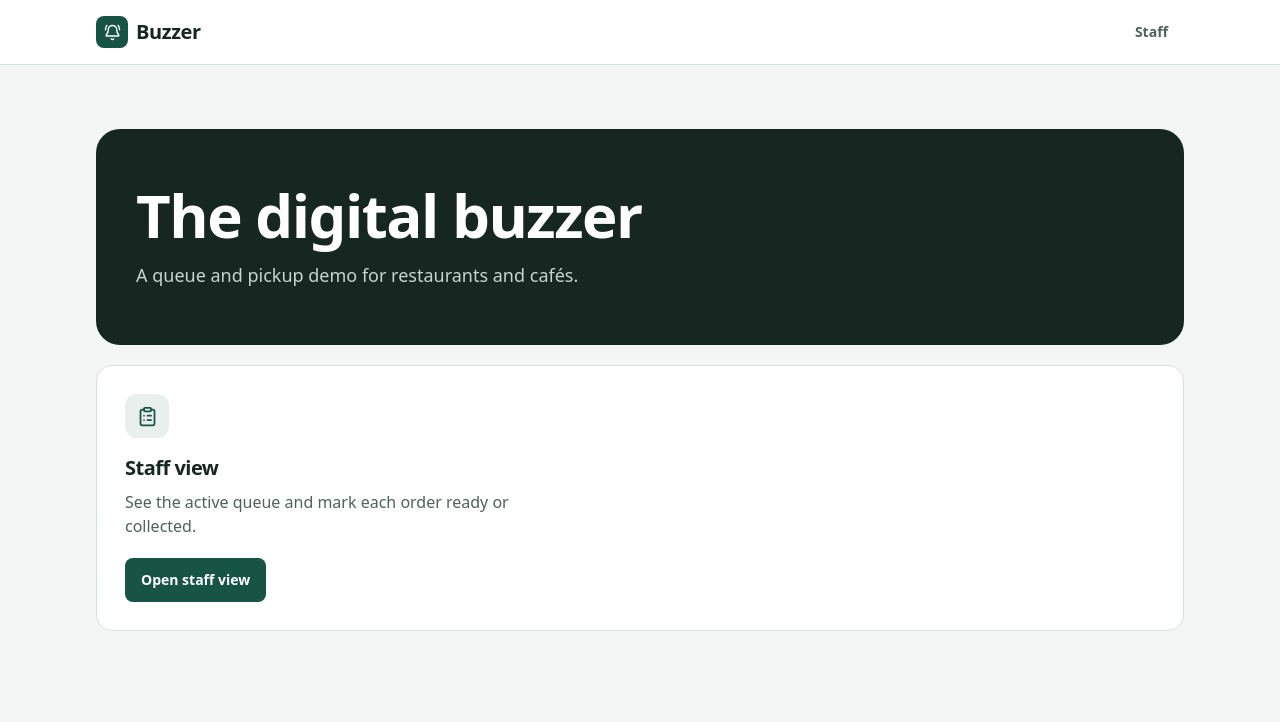
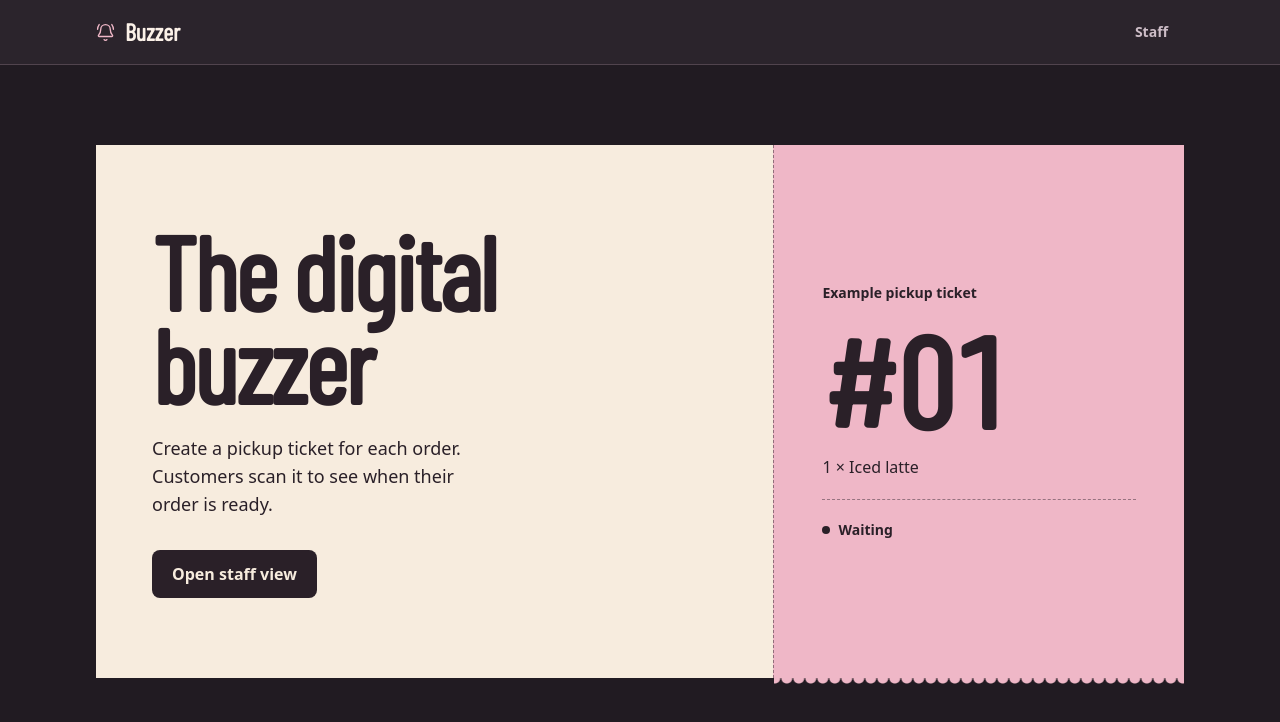
Before and after one commit to davidxx22/buzzer, a Next.js app: page / in a window 1280 px wide. Shown: the top 722 px of the page. Built offline with nearby package versions, Linux system fonts and the light colour scheme.

Commit message:
Redesign Buzzer with printed pickup tickets

```diff
--- a/package.json
+++ b/package.json
@@ -9,6 +9,7 @@
     "demo:shared": "node scripts/shared-demo.mjs"
   },
   "dependencies": {
+    "@fontsource/barlow-condensed": "^5.3.0",
     "@radix-ui/react-slot": "^1.2.4",
     "@vercel/functions": "^3.11.4",
     "class-variance-authority": "^0.7.1",
--- a/src/app/globals.css
+++ b/src/app/globals.css
@@ -1,27 +1,33 @@
 @import "tailwindcss";
 
 :root {
-  color-scheme: light;
-  --background: #f3f6f5;
-  --foreground: #162621;
-  --card: #ffffff;
-  --muted: #e9efec;
-  --muted-foreground: #4d6259;
-  --border: #d6e1db;
-  --primary: #175445;
-  --primary-hover: #103e33;
-  --primary-foreground: #ffffff;
-  --ring: #266d60;
-  --waiting-surface: #fff0d1;
-  --waiting-ink: #744302;
-  --ready-surface: #dcf1e2;
-  --ready-ink: #16512f;
-  --danger: #9a2e2a;
-  --danger-surface: #fff0ed;
+  color-scheme: dark;
+  --background: #211b22;
+  --foreground: #fbf1e8;
+  --card: #2b242c;
+  --muted: #40343e;
+  --muted-foreground: #cdbdc7;
+  --border: #51444e;
+  --primary: #efb7c7;
+  --primary-hover: #f8ced9;
+  --primary-foreground: #281d26;
+  --ring: #f3c6d4;
+  --waiting-surface: #50313e;
+  --waiting-ink: #ffdae4;
+  --ready-surface: #233e30;
+  --ready-ink: #bfebd0;
+  --danger: #ffd4cf;
+  --danger-surface: #552f34;
+  --paper-cream: #f7ecde;
+  --paper-pink: #efb7c7;
+  --paper-green: #276447;
+  --paper-collected: #dfd4c9;
+  --paper-ink: #2a2028;
 }
 
 @theme inline {
   --font-sans: system-ui, -apple-system, BlinkMacSystemFont, "Segoe UI", sans-serif;
+  --font-display: "Barlow Condensed", "Arial Narrow", system-ui, sans-serif;
   --color-background: var(--background);
   --color-foreground: var(--foreground);
   --color-card: var(--card);
@@ -38,6 +44,78 @@
   --color-ready-ink: var(--ready-ink);
   --color-danger: var(--danger);
   --color-danger-surface: var(--danger-surface);
+  --color-paper-cream: var(--paper-cream);
+  --color-paper-ink: var(--paper-ink);
+}
+
+@layer components {
+  .ticket-paper {
+    position: relative;
+    background: var(--paper, var(--paper-cream));
+    color: var(--paper-ink);
+    color-scheme: light;
+  }
+
+  .ticket-paper[data-tone="waiting"] {
+    --paper: var(--paper-pink);
+  }
+
+  .ticket-paper[data-tone="ready"] {
+    --paper: var(--paper-green);
+    color: var(--foreground);
+    color-scheme: dark;
+  }
+
+  .ticket-paper[data-tone="collected"] {
+    --paper: var(--paper-collected);
+  }
+
+  .ticket-edge::after {
+    position: absolute;
+    inset: 100% 0 auto;
+    height: 0.375rem;
+    background: radial-gradient(circle at center top, var(--paper, var(--paper-cream)) 0.3125rem, transparent 0.375rem)
+      center top / 0.75rem 0.375rem repeat-x;
+    content: "";
+    pointer-events: none;
+  }
+
+  .ticket-seam {
+    position: relative;
+    border-top: 1px dashed color-mix(in srgb, currentColor 48%, transparent);
+  }
+
+  .ticket-seam::before,
+  .ticket-seam::after {
+    position: absolute;
+    inset-block-start: -0.5rem;
+    width: 0.5rem;
+    height: 1rem;
+    background: var(--background);
+    content: "";
+    pointer-events: none;
+  }
+
+  .ticket-seam::before {
+    inset-inline-start: 0;
+    border-radius: 0 1rem 1rem 0;
+  }
+
+  .ticket-seam::after {
+    inset-inline-end: 0;
+    border-radius: 1rem 0 0 1rem;
+  }
+
+  .landing-stub {
+    border-top: 1px dashed color-mix(in srgb, var(--paper-ink) 48%, transparent);
+  }
+
+  @media (min-width: 48rem) {
+    .landing-stub {
+      border-top: 0;
+      border-inline-start: 1px dashed color-mix(in srgb, var(--paper-ink) 48%, transparent);
+    }
+  }
 }
 
 @layer base {
--- a/src/app/layout.tsx
+++ b/src/app/layout.tsx
@@ -1,5 +1,6 @@
 import type { Metadata } from "next";
 import { SiteHeader } from "@/components/site-header";
+import "@fontsource/barlow-condensed/latin-600.css";
 import "./globals.css";
 
 export const metadata: Metadata = {
--- a/src/app/page.tsx
+++ b/src/app/page.tsx
@@ -1,27 +1,34 @@
-import { ClipboardList } from "lucide-react";
 import Link from "next/link";
 import { Button } from "@/components/ui/button";
-import { Card } from "@/components/ui/card";
 
 export default function HomePage() {
   return (
-    <div className="mx-auto max-w-6xl px-4 py-10 sm:px-8 sm:py-16">
-      <section className="overflow-hidden rounded-[1.5rem] bg-foreground px-6 py-10 text-white sm:px-10 sm:py-14">
-        <div className="max-w-xl">
-          <h1 className="text-4xl font-[760] tracking-tight sm:text-6xl">The digital buzzer</h1>
-          <p className="mt-4 max-w-md text-base leading-7 text-[#c4d6ce] sm:text-lg">A queue and pickup demo for restaurants and cafés.</p>
+    <div className="mx-auto max-w-6xl px-4 pt-8 pb-12 sm:px-8 sm:pt-16 md:pt-20">
+      <section className="grid md:grid-cols-[minmax(0,1.65fr)_minmax(0,1fr)]" aria-labelledby="home-heading">
+        <div className="ticket-paper relative px-6 py-10 sm:px-10 sm:py-12 md:px-14 md:py-20">
+          <h1 id="home-heading" className="max-w-[11ch] font-display text-6xl leading-[0.89] font-semibold tracking-tight sm:text-7xl lg:text-[6.5rem]">
+            The digital buzzer
+          </h1>
+          <p className="mt-6 max-w-[32ch] text-base leading-6 sm:text-lg sm:leading-7">
+            Create a pickup ticket for each order. Customers scan it to see when their order is ready.
+          </p>
+          <Button asChild size="large" className="mt-8 bg-paper-ink text-paper-cream outline-[#772c49] hover:bg-[#513745]">
+            <Link href="/staff">Open staff view</Link>
+          </Button>
         </div>
+
+        <figure className="ticket-paper ticket-edge landing-stub flex flex-col justify-center px-6 py-8 sm:px-10 md:px-12" data-tone="waiting">
+          <figcaption className="text-sm font-semibold">Example pickup ticket</figcaption>
+          <p className="mt-3 font-display text-7xl leading-none font-semibold tabular-nums sm:text-8xl lg:text-[8rem]">#01</p>
+          <p className="mt-3 text-base">1 × Iced latte</p>
+          <div className="mt-5 border-t border-dashed border-paper-ink/45 pt-4">
+            <p className="inline-flex items-center gap-2 text-sm font-semibold">
+              <span className="size-2 rounded-full bg-current" aria-hidden="true" />
+              Waiting
+            </p>
+          </div>
+        </figure>
       </section>
-      <Card className="mt-5 flex flex-col items-start p-6 sm:p-7">
-        <div className="grid size-11 place-items-center rounded-xl bg-muted text-primary">
-          <ClipboardList size={21} aria-hidden="true" />
-        </div>
-        <h2 className="mt-4 text-xl font-bold tracking-tight">Staff view</h2>
-        <p className="mt-2 max-w-sm leading-6 text-muted-foreground">See the active queue and mark each order ready or collected.</p>
-        <Button asChild className="mt-5">
-          <Link href="/staff">Open staff view</Link>
-        </Button>
-      </Card>
     </div>
   );
 }
--- a/src/components/site-header.tsx
+++ b/src/components/site-header.tsx
@@ -11,12 +11,10 @@ export function SiteHeader() {
 
   return (
     <header className="border-b border-border bg-card">
-      <div className="mx-auto flex min-h-16 max-w-6xl items-center justify-between gap-2 px-3 sm:gap-3 sm:px-8">
-        <Link href="/" className="flex min-h-11 items-center gap-2 rounded-lg font-[760] tracking-tight">
-          <span className="grid size-7 place-items-center rounded-lg bg-primary text-primary-foreground sm:size-8">
-            <BellRing size={17} aria-hidden="true" />
-          </span>
-          <span className="text-xl">Buzzer</span>
+      <div className="mx-auto flex min-h-16 max-w-6xl items-center justify-between gap-3 px-4 sm:px-8">
+        <Link href="/" className="flex min-h-11 items-center gap-2.5 rounded-lg">
+          <BellRing size={19} strokeWidth={1.75} className="text-primary" aria-hidden="true" />
+          <span className="font-display text-2xl leading-none font-semibold">Buzzer</span>
         </Link>
         {pathname !== "/ticket" && <nav aria-label="Main navigation">
           <Link
--- a/src/features/queue/pickup-ticket.tsx
+++ b/src/features/queue/pickup-ticket.tsx
@@ -3,31 +3,37 @@
 import { BellRing, Ticket } from "lucide-react";
 import { useSearchParams } from "next/navigation";
 import { useEffect, useState, type ReactNode } from "react";
-import { Badge } from "@/components/ui/badge";
-import { Card } from "@/components/ui/card";
+import { cn } from "@/lib/utils";
 import { formatTicketNumber, isOrderId, isPickupOrder, statusLabels, ticketStatuses, type PickupOrder, type TicketStatus } from "./model";
 import { QueueError } from "./queue-feedback";
 import { readTicketSnapshot } from "./ticket-link";
 import { readTicketStatus } from "./ticket-status";
 import { useQueue } from "./use-queue";
 
-function TicketShell({ children }: { children: ReactNode }) {
+function TicketShell({ children, tone, expanded }: { children: ReactNode; tone?: TicketStatus; expanded?: boolean }) {
   return (
-    <div className="mx-auto max-w-md px-4 py-8 sm:py-12">
-      <Card className="p-6 sm:p-8">{children}</Card>
+    <div className="mx-auto max-w-lg px-4 py-6 sm:py-12">
+      <article
+        className={cn("ticket-paper ticket-edge", expanded && "flex min-h-[min(36rem,calc(100svh-7rem))] flex-col")}
+        data-tone={tone}
+      >
+        {children}
+      </article>
     </div>
   );
 }
 
 export function TicketLoading() {
-  return <TicketShell><p role="status" className="text-muted-foreground">Loading your ticket…</p></TicketShell>;
+  return <TicketShell><p role="status" className="p-6 sm:p-8">Loading your ticket…</p></TicketShell>;
 }
 
 function TicketUnavailable() {
   return (
     <TicketShell>
-      <h1 className="text-xl font-bold">Pickup ticket unavailable</h1>
-      <p className="mt-2 leading-6 text-muted-foreground">Ask the cashier to show the QR for your order again.</p>
+      <div className="p-6 sm:p-8">
+        <h1 className="font-display text-4xl leading-none font-semibold">Pickup ticket unavailable</h1>
+        <p className="mt-3 leading-6">Ask the cashier to show the QR for your order again.</p>
+      </div>
     </TicketShell>
   );
 }
@@ -45,7 +51,9 @@ function OrderTicket({ id, snapshot, liveId }: { id: string; snapshot: string |
   const { state, refresh } = useQueue(id);
 
   if (state.kind === "loading") return <TicketLoading />;
-  if (state.kind === "error") return <TicketShell><QueueError onRetry={refresh} /></TicketShell>;
+  if (state.kind === "error") {
+    return <div className="mx-auto max-w-lg px-4 py-6 sm:py-12"><QueueError onRetry={refresh} /></div>;
+  }
 
   const saved = state.tickets.find(isPickupOrder);
   if (saved) return <TicketDetails order={saved} connection="live" />;
@@ -107,46 +115,48 @@ function TicketDetails({ order, connection }: {
 }) {
   const ready = order.status === "ready";
   const statusLabel = ready ? "Ready for pickup" : statusLabels[order.status];
+  const showAlert = ready && connection === "live";
+  const showWaiting = order.status === "waiting" && connection === "live";
+  const hasFooter = showAlert || showWaiting || connection === "snapshot" || connection === "unavailable";
+
   return (
-    <TicketShell>
-      <div className="flex items-center gap-2 font-semibold text-primary">
-        <Ticket size={19} aria-hidden="true" />
+    <TicketShell tone={connection === "live" ? order.status : undefined} expanded={hasFooter || connection === "connecting"}>
+      <div className="flex-1 px-6 pt-6 pb-8 sm:px-8 sm:pt-8">
+        <p className="flex items-center gap-2 text-sm font-semibold">
+          <Ticket size={18} strokeWidth={1.75} aria-hidden="true" />
           Pickup ticket
+        </p>
+        <h1 className="mt-6 font-display text-[clamp(4rem,19vw,7.5rem)] leading-[0.86] font-semibold tabular-nums [overflow-wrap:anywhere]">
+          {formatTicketNumber(order)}
+        </h1>
+        <div role="status" aria-atomic="true" className="mt-4">
+          {connection === "live" ? (
+            <p className="font-display text-4xl leading-[0.95] font-semibold sm:text-5xl">{statusLabel}</p>
+          ) : (
+            <p className="text-sm font-semibold">
+              {connection === "connecting" ? "Checking live status…" : `Last known · ${statusLabel}`}
+            </p>
+          )}
         </div>
-      <h1 className="mt-2 text-5xl font-bold tracking-tight tabular-nums">{formatTicketNumber(order)}</h1>
-      <ul className="mt-4 space-y-1 break-words text-lg">
+        <ul aria-label="Order items" className="mt-6 space-y-1 text-base leading-6 [overflow-wrap:anywhere] sm:text-lg">
           {order.items.map(({ name, quantity }, index) => <li key={index}>{quantity} × {name}</li>)}
         </ul>
-
-      <div className="mt-5 border-t border-border pt-5" role="status" aria-atomic="true">
-        {connection === "connecting"
-          ? <p className="text-sm text-muted-foreground">Checking live status…</p>
-          : <Badge variant={order.status}>{connection === "live" ? statusLabel : `Last known · ${statusLabel}`}</Badge>}
       </div>
-      {ready && connection === "live" && (
-        <div className="mt-4 flex gap-2.5 rounded-xl bg-ready-surface p-3 text-ready-ink" role="alert">
-          <BellRing size={19} className="mt-0.5 shrink-0" aria-hidden="true" />
+      {hasFooter && (
+        <div className="ticket-seam px-6 py-5 text-sm leading-6 sm:px-8 sm:py-6">
+          {showAlert && (
+            <div className="flex gap-3" role="alert">
+              <BellRing size={18} strokeWidth={1.75} className="mt-1 shrink-0" aria-hidden="true" />
               <div>
-            <p className="text-sm font-semibold">Simulated pickup alert</p>
-            <p className="text-sm">Your order is ready for pickup.</p>
+                <p className="text-base font-semibold">Show this ticket at the pickup counter</p>
+                <p className="mt-1">Simulated pickup alert</p>
               </div>
             </div>
           )}
-
-      {connection === "snapshot" && (
-        <p className="mt-3 text-sm leading-5 text-muted-foreground">
-          This link shows a snapshot. Ask staff to reopen Show QR and scan the new code for live updates.
-        </p>
-      )}
-      {connection === "unavailable" && (
-        <p className="mt-3 text-sm leading-5 text-muted-foreground">
-          Live updates are unavailable. Check your connection or ask staff to reopen Show QR.
-        </p>
-      )}
-      {connection === "live" && order.status === "waiting" && (
-        <p className="mt-3 text-sm leading-5 text-muted-foreground">
-          Keep this ticket open. A simulated pickup alert will appear here when your order is ready.
-        </p>
+          {showWaiting && <p>Keep this ticket open. A simulated pickup alert will appear here when your order is ready.</p>}
+          {connection === "snapshot" && <p>This link shows a snapshot. Ask staff to reopen Show QR and scan the new code for live updates.</p>}
+          {connection === "unavailable" && <p>Live updates are unavailable. Check your connection or ask staff to reopen Show QR.</p>}
+        </div>
       )}
     </TicketShell>
   );
```
Also changed, not shown: src/features/queue/queue-counts.tsx (+6 -16 lines), src/features/queue/staff-queue.tsx (+21 -18 lines), 2 other files (tests, documents, lock files or other folders). Lines whose indentation alone changed are shown as unchanged.
